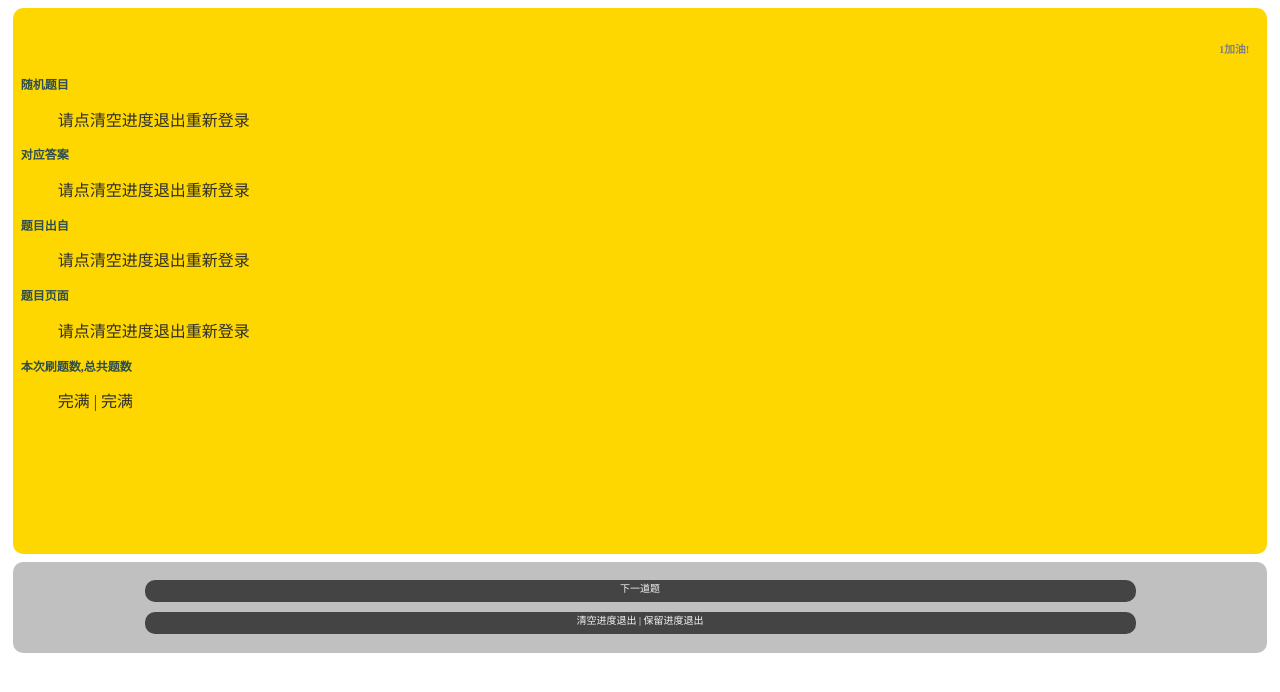
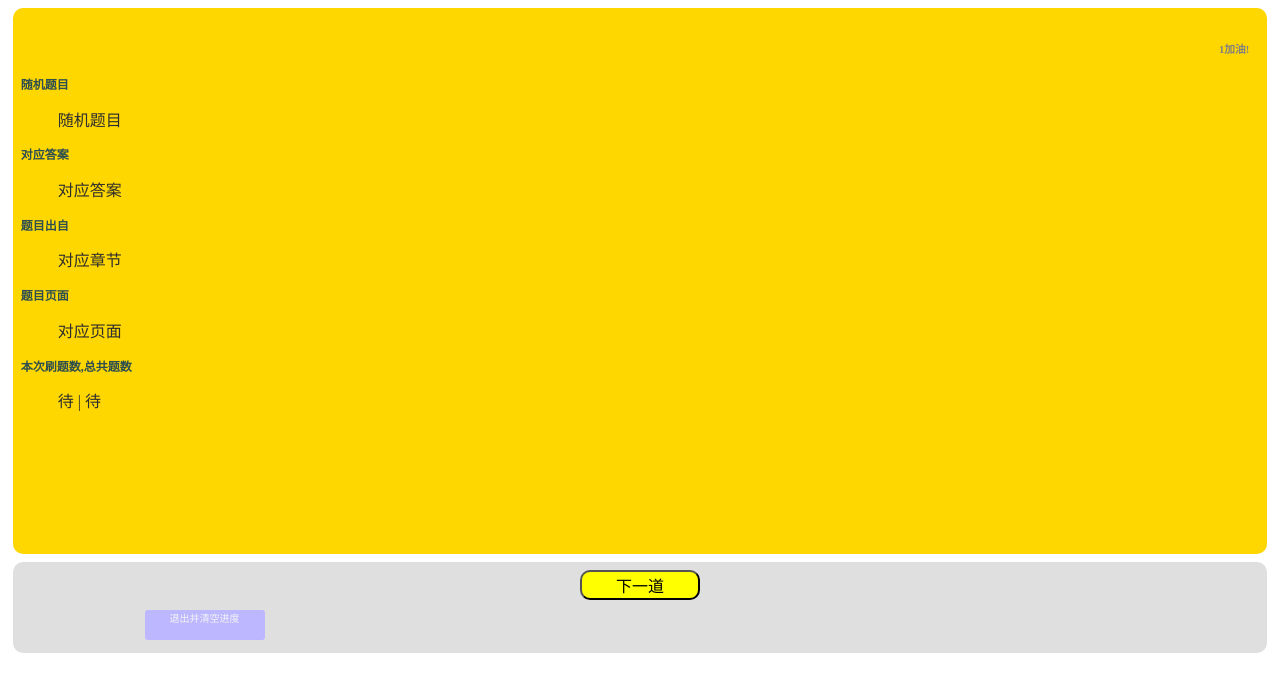
Before and after one commit to rovesoul/FLASK_WEB, a Flask app: page /jiance_gongji in a window 1280 px wide. Shown: the top 692 px of the page. Run offline with Flask 2, Linux system fonts and the light colour scheme; the visitor is signed in with stand-in values (Sample User, id 1); parts of the project's set-up code (start-up, migrations or seed data) failed here and were passed over.

Commit message:
ups 增加了ajax 增加了登录页注册等

```diff
--- a/app.py
+++ b/app.py
@@ -40,39 +40,44 @@ def choice():
 @login_required
 def jiance_gongji():
     nameid = current_user.get_id()
+
+    return render_template('jiance_gongji.html',
+                               titles='随机题目',
+                               answers='对应答案',
+                               fromes='对应章节',
+                               pages='对应页面',
+                               name=nameid,
+                               countsum='待',
+                               countnow='待',
+                               count_know='待',
+                               )  # 从templates中找到
+    # return 'Logged in as: %s' % current_user.get_id()
+
+@app.route('/ajax_gongji',methods=['GET','POST'])
+@login_required
+def ajax_gongji():
+    """公共基础部分"""
+    global countsum,count
+    nameid = current_user.get_id()
     try:
+        # while True:
         one=get_one()
+
         question, answer, belong, pages ,count= get_question(one)
-        # "清理"
         question=str(question).replace(" ","")
         question=question.replace("：","：\n")
         question=question.replace("；","；\n")
         answer=str(answer).replace(" ","")
         belong=str(belong).replace("","")
-
-        return render_template('jiance_gongji.html',
-                               titles=question,
-                               answers=answer,
-                               fromes=belong,
-                               pages=pages,
-                               name=nameid,
-                               countsum=countsum,
-                               countnow=count,
-                               count_know=count_know,
-                               )  # 从templates中找到
-    except:
-        return render_template('jiance_gongji.html',
-                               titles='请点清空进度退出重新登录',
-                               answers='请点清空进度退出重新登录',
-                               fromes='请点清空进度退出重新登录',
-                               pages='请点清空进度退出重新登录',
-                               name=nameid,
-                               countsum='完满',
-                               countnow='完满',
-                               count_know='完满',
-                               )  # 从templates中找到
-    # return 'Logged in as: %s' % current_user.get_id()
-
+        titles=question
+        answers=answer
+        fromes=belong
+        pages=pages
+        name=nameid
+        countsum=countsum
+        countnow=count
+        return  f"<h6>{ name }加油! </h6><h5>随机题目</h5><p>{ titles }</p><h5>对应答案</h5><p>{ answers }</p><h5>题目出自</h5><p>{ fromes }</p><h5>题目页面</h5><p>{ pages }</p><h5>本次刷题数,总共题数</h5><p>{ countnow } | { countsum }</p>"
+    except: return'全部刷题完毕'
 
 @app.route('/login', methods=['GET', 'POST'])
 def login():
@@ -87,9 +92,7 @@ def login():
             login_user(curr_user)
 
             return redirect(url_for('choice'))
-
         flash('Wrong username or password!')
-
     # GET 请求
     return render_template('login.html')
 
@@ -122,12 +125,7 @@ def logupsave():
 
             return redirect(url_for('choice'))
 
-    #         return redirect(url_for('choice'))
 
-    #     flash('Wrong username or password!')
-
-    # # GET 请求
-    # return render_template('login.html')
 
 
 
@@ -142,8 +140,9 @@ def logout():
 def logout_clean():
     global keys , count
     keys = get_data.index_list
+    print('logou key len',keys)
     count=0
-    print(count)
+    # print(count)
     # keys = [item for item in keys if item not in never_look_list]
     logout_user()
 
@@ -175,19 +174,14 @@ def get_question(num):
     belong = df.loc[num, ['出处'][0]]
     pages = df.loc[num, ['页码'][0]]
     if str(pages) == "nan": pages = "page记录为空"
-    print(question, answer, belong, pages)
+    # print(question, answer, belong, pages)
     return question, answer, belong, pages,count
 
 
 def get_one():
-    global never_num,keys
+    global keys
     one = random.sample(keys, 1)[0]
     keys.remove(one)  #保证绝对不会重复
-    print(len(keys))
-    never_num = one
-    # print("选择的:", one)
-    # with open(neverfile, 'a+') as neverdf:
-    #     neverdf.writelines(str(never_num) + '\n')
     return one
 
 
--- a/get_data.py
+++ b/get_data.py
@@ -1,13 +1,13 @@
 from pandas import read_excel
 
-df=read_excel("static/csv/清理后2.xls")
-
+df=read_excel("static\csv\清理后.xls")
+# print(df.head(5))
 # 原始有多少行
 count_lines= df.shape[0]
 
 index_list=df.index.tolist()
 
-print(index_list)
+# print(index_list)
 
 never_list=[]
 with open('neverlook.csv','r',encoding='utf-8') as neverdf:
--- a/models.py
+++ b/models.py
@@ -7,7 +7,7 @@ users = []
 
 def query_user(user_id):
     users=get_user()
-    print("users",users)
+    # print("users",users)
     for user in users:
         if user_id == user['id']:
             return user
@@ -23,4 +23,4 @@ def get_user():
             users.append(idone)
         return users
 
-print(get_user())
+# print(get_user())
--- a/static/css/indexs.css
+++ b/static/css/indexs.css
@@ -10,14 +10,14 @@
     overflow-y: scroll;
 }
 
-#div1>h5 {
+#myDiv>h5 {
     color: darkslategray;
     font-size: 12px;
     vertical-align: bottom;
     line-height: 80%;
 }
 
-#div1>p {
+#myDiv>p {
     padding-left: 3%;
     padding-right: 3%;
     vertical-align: top;
@@ -26,7 +26,7 @@
     line-height: 130%;
 }
 
-#div1>h6 {
+#myDiv>h6 {
     text-align: right;
     color: gray;
     padding-right: 10px
@@ -37,7 +37,7 @@
     margin: 8px auto;
     border-radius: 10px;
     max-width: 98%;
-    background-color: silver;
+    background-color: rgb(223, 223, 223);
     height: 75px;
     text-align: center;
     padding: 8px;
@@ -52,11 +52,12 @@ a {
 }
 
 #out {
-    height: 22px;
+    height: 30px;
+    width: 120px;
     margin-left: 10%;
     margin-right: 10%;
     font-size: 10px;
-    border-radius: inherit;
-    background-color: #444444;
+    border-radius: 3px;
+    background-color: #bcb7ff;
     color: azure
 }
--- a/static/csv/users.csv
+++ b/static/csv/users.csv
@@ -2,3 +2,4 @@ donghuibiao,donghuibiao,123456
 gaohao,gaohao,123456
 wc,wc,123456
 ccc,ccc,123
+adsl,adsl,123
--- a/templates/jiance_gongji.html
+++ b/templates/jiance_gongji.html
@@ -6,10 +6,53 @@
     <meta name="viewport" content="width=device-width,initial-scale=1.0, minimum-scale=1.0, maximum-scale=1.0, user-scalable=no" />
     <title>公共基础测试题</title>
     <link rel="stylesheet" type="text/css" href="../static/css/indexs.css" charset="utf-8">
+    <style>
+        #myDiv>h5 {
+            color: darkslategray;
+            font-size: 12px;
+            vertical-align: bottom;
+            line-height: 80%;
+        }
+
+        #myDiv>p {
+            padding-left: 3%;
+            padding-right: 3%;
+            vertical-align: top;
+            color: #2E2E2E;
+            font-size: 16px;
+            line-height: 130%;
+        }
+
+        #myDiv>h6 {
+            text-align: right;
+            color: gray;
+            padding-right: 10px
+        }
+    </style>
+    <script>
+        function loadXMLDoc() {
+            var xmlhttp;
+            if (window.XMLHttpRequest) {
+                //  IE7+, Firefox, Chrome, Opera, Safari 浏览器执行代码
+                xmlhttp = new XMLHttpRequest();
+            } else {
+                // IE6, IE5 浏览器执行代码
+                xmlhttp = new ActiveXObject("Microsoft.XMLHTTP");
+            }
+            xmlhttp.onreadystatechange = function() {
+                if (xmlhttp.readyState == 4 && xmlhttp.status == 200) {
+                    document.getElementById("myDiv").innerHTML = xmlhttp.responseText;
+                }
+            }
+            xmlhttp.open("GET", "/ajax_gongji", true);
+            xmlhttp.send();
+        }
+    </script>
 </head>
 
 <body>
     <div id="div1">
+        <div id="myDiv">
             <h6>{{ name }}加油! </h6>
             <h5>随机题目</h5>
             <p>{{ titles }}</p>
@@ -21,21 +64,26 @@
             <p>{{ pages }}</p>
             <h5>本次刷题数,总共题数</h5>
             <p>{{ countnow }} | {{ countsum }}</p>
-        {#
-        <p>已会数量{{ count_know }}</p>#}
+        </div>
+
+
+
+
+
     </div>
 
     <div id="div2">
+        <button style="width: 120px; height: 30px;border-radius: 10px;background-color: yellow; font-size: medium;" type="button" onclick="loadXMLDoc()" class="btn blue">下一道</button>
 
-        <p id="out"><a style="color:whitesmoke" href="javascript:location.reload() ;" class="btn blue">下一道题</a></p>
+        <!-- <p id="out"><a style="color:whitesmoke" href="javascript:location.reload() ;" class="btn blue">下一道题</a></p> -->
 
         {#
         <form action="{{ url_for('index') }}" method="GET">#} {#
             <p><input id="buttons" type="button" name="button_never" class="btn blue"></p>#} {# <br>#} {# </form>#}
 
         <p id="out">
-            <a style="color:whitesmoke" href="../logout_clean">清空进度退出</a> |
-            <a style="color:whitesmoke" href="../logout">保留进度退出</a></p>
+            <a style="color:whitesmoke" href="../logout_clean">退出并清空进度</a>
+            <!-- <a style="color:whitesmoke" href="../logout">保留进度退出</a></p> -->
             <p></p>
 
 
```
Also changed, not shown: templates/login.html (+14 -9 lines). Lines whose indentation alone changed are shown as unchanged.
